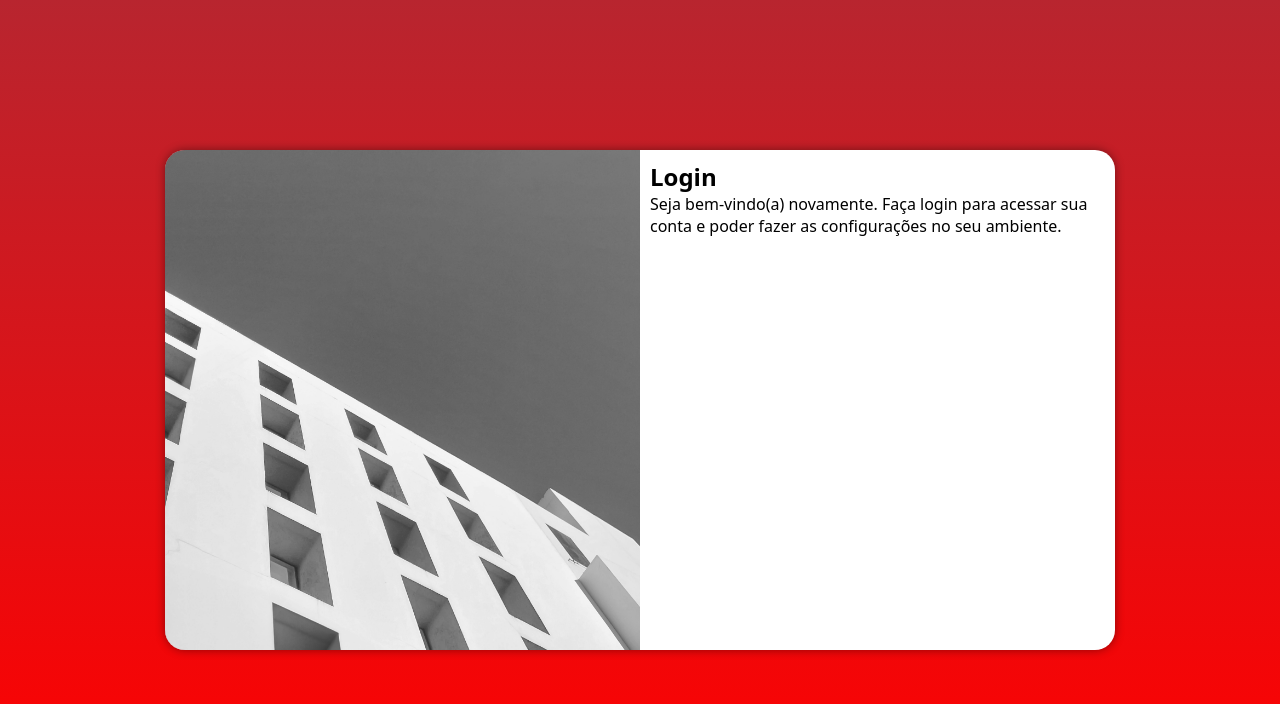
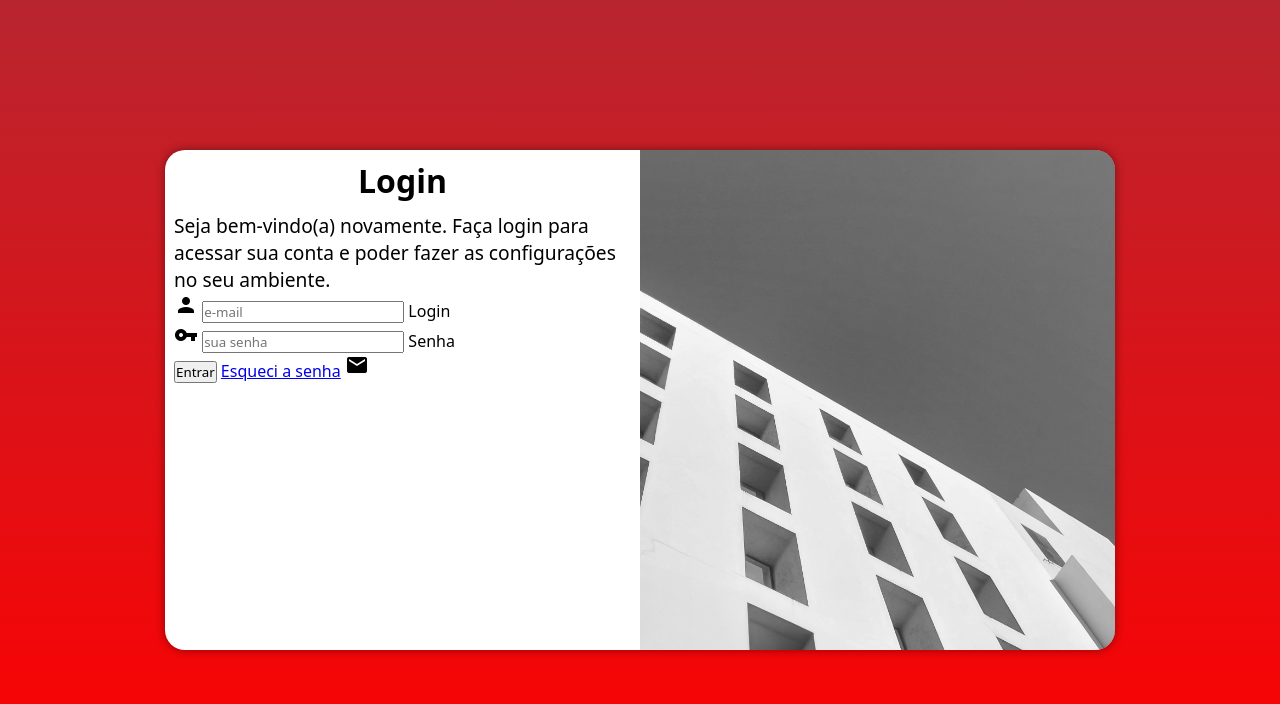
Before and after one commit to araujs/projeto-login, a plain HTML site: page index.html in a window 1280 px wide. Drawn offline with Linux system fonts and the light colour scheme.

Commit message:
formulário criado

```diff
--- a/estilos/media-query.css
+++ b/estilos/media-query.css
@@ -33,13 +33,21 @@
     }
 
     section#login > div#imagem{
-        float: left;
+        float: right;
         width: 50%;
         height: 100%;
     }
 
     section#login > div#formulario {
-        float: right;
+        float: left;
         width: 50%;
     }
+
+    div#formulario > h1{
+        font-size: 2em;
+    }
+
+    div#formulario > p {
+        font-size: 1.2em;
+    }
 }
--- a/estilos/style.css
+++ b/estilos/style.css
@@ -52,5 +52,14 @@ section#login > div#imagem{
 
 section#login > div#formulario {
     display: block;
-    padding: 10px;
+    padding: 9px;
 }
+
+div#formulario > h1{
+    text-align: center;
+    margin-bottom: 10px;
+}
+
+div#formulario > p{
+    font-size: 0.8em;
+}
--- a/index.html
+++ b/index.html
@@ -3,6 +3,8 @@
 <head>
     <meta charset="UTF-8">
     <meta name="viewport" content="width=device-width, initial-scale=1.0">
+    <link href="https://fonts.googleapis.com/icon?family=Material+Icons"
+      rel="stylesheet">
     <link rel="stylesheet" href="estilos/style.css">
     <link rel="stylesheet" href="estilos/media-query.css">
     <title>Login</title>
@@ -16,7 +18,21 @@
             <div id="formulario">
                 <h1>Login</h1>
                 <p>Seja bem-vindo(a) novamente. Faça login para acessar sua conta e poder fazer as configurações no seu ambiente.</p>
-                <form action="login.php" method="post">
+                <form action="login.php" method="post" autocomplete="on">
+                    <div class="campo">
+                        <span class="material-icons">person</span>
+                        <input type="email" name="login" id="ilogin" placeholder="e-mail" autocomplete="email" required maxlength="30">
+                        <label for="ilogin">Login</label>
+
+                    </div>
+                    <span class="material-icons">vpn_key</span>
+                        <input type="password" name="senha" id="isenha" placeholder="sua senha" autocomplete="current-password" required minlength="8" maxlength="20">
+                        <label for="isenha">Senha</label>
+
+                    <div class="campo">
+                        <input type="submit" value="Entrar">
+                        <a href="esqueci.html">Esqueci a senha</a> <span class="material-icons">mail</span>
+                    </div>
                 </form>
             </div>
         </section>
```
